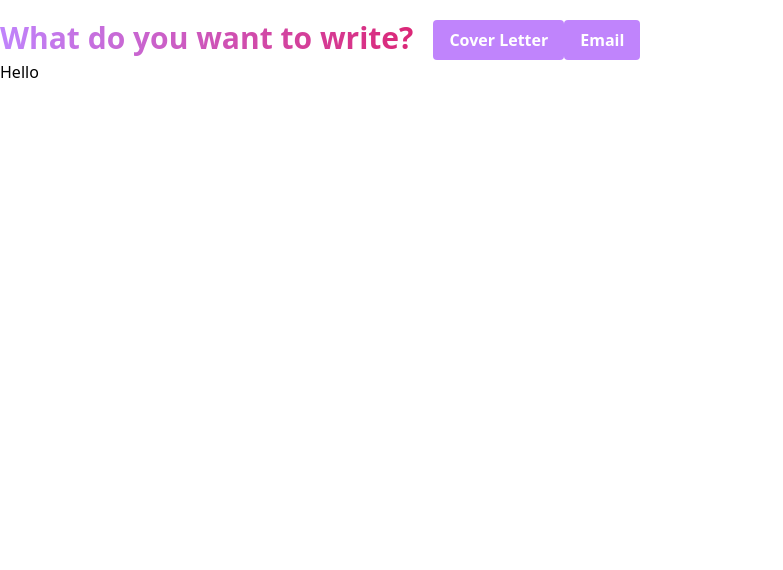
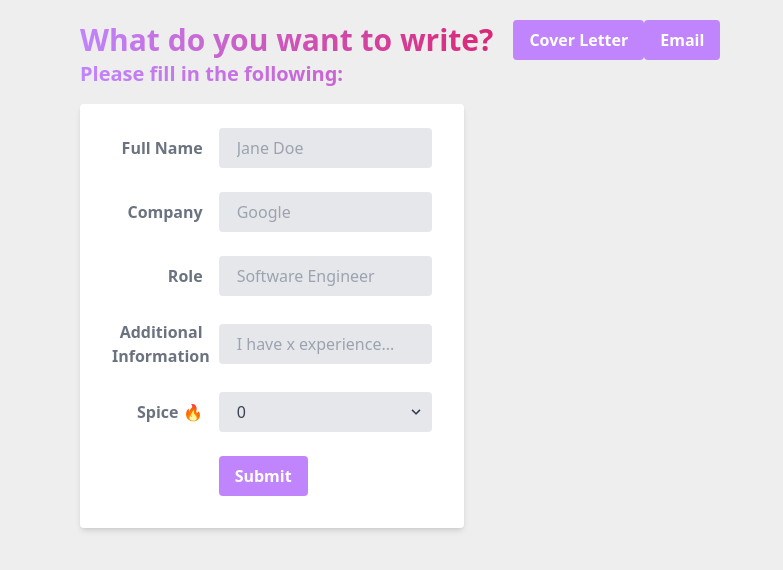
Before and after one commit to Loxiiii/ai-tool, a Next.js app: page / in a window 1280 px wide. Shown: the top 570 px of the page, without its empty margins (0-783 px from the left). Built offline with nearby package versions, Linux system fonts and the light colour scheme.

Commit message:
MVP, working app

```diff
--- a/components/TypeButton.tsx
+++ b/components/TypeButton.tsx
@@ -13,6 +13,8 @@ const testRequest = () => {
     data: {
       prompt: 'Hello, nice to meet you! what is your name?',
     },
+  }).then((data) => {
+    console.log(data.data[0].text);
   });
 };
 
--- a/pages/api/hello.ts
+++ b/pages/api/hello.ts
@@ -21,16 +21,21 @@ const openai = new OpenAIApi(configuration);
 //   res.status(200).json({ name: 'John Doe' });
 // }
 
+// 1 token is 0.75 words
+
+// prompt: "Write a cover letter for the company Forward I am a junior software engineer passionate about technology and solving complex problems. I have worked on several projects which has exposed me to the full stack, including front end, backend, databases and system design. These projects have given me expertise in Javascript, CI/CD pipeline design,  Kubernetes, node, expressjs, tailwindcss, nextjs, react, and many more. Mention how aligned I am with their values. Make it long, risky, and express how their services would have been extremely useful for my past experience"
 export default function handleTest(req, res) {
-  console.log(req.body.prompt);
+  // console.log(req.body.prompt);
+  const temperature = Number(req.body.spice) / 10;
   openai.createCompletion({
     model: 'text-davinci-003',
     // prompt: req.body.prompt,
-    prompt: 'please type a short cover letter for Google',
+    // eslint-disable-next-line quotes
+    prompt: `Write a cover letter for the company ${req.body.company}, specifically for the role ${req.body.role}. My name is ${req.body.fullName}. ${req.body.info}. Mention how aligned I am with their values. express how their services would have been extremely useful for my past experience`,
     max_tokens: 400,
-    temperature: 0,
+    temperature,
   }).then((data) => {
     console.log(data.data.choices);
+    res.send(data.data.choices);
   });
-  res.end();
 }
--- a/pages/index.tsx
+++ b/pages/index.tsx
@@ -3,23 +3,201 @@ import axios from 'axios';
 import TypeButton from '../components/TypeButton.tsx';
 
 export default function Home() {
-  const [showCover2, setShowCover2] = useState(false);
+  const [showCover2, setShowCover2] = useState(true);
+  const [result, setResult] = useState('');
+  const [fullName, setFullName] = useState('');
+  const [company, setCompany] = useState('');
+  const [role, setRole] = useState('');
+  const [info, setInfo] = useState('');
+  const [spice, setSpice] = useState(1);
+
+  const handleFullNameChange = (e) => {
+    setFullName(e.target.value);
+  };
+
+  const handleCompanyChange = (e) => {
+    setCompany(e.target.value);
+  };
+
+  const handleRoleChange = (e) => {
+    setRole(e.target.value);
+  };
+
+  const handleInfoChange = (e) => {
+    setInfo(e.target.value);
+  };
+
+  const handleSpiceChange = (e) => {
+    setSpice(e.target.value);
+  };
+
+  const handleSubmitCoverLetter = (e) => {
+    e.preventDefault();
+    axios({
+      method: 'post',
+      url: '/api/hello',
+      data: {
+        fullName,
+        company,
+        role,
+        info,
+        spice,
+      },
+    }).then((data) => {
+      console.log(data.data[0].text);
+    });
+  };
 
   return (
-    <>
-      <div className="flex flex-row mt-5 ">
-        <div className="mr-5 font-extrabold text-transparent text-3xl bg-clip-text bg-gradient-to-r from-purple-400 to-pink-600">What do you want to write?</div>
+    <div>
+      <div className="flex flex-row mt-5 max-w-3xl my-0 mx-20">
+        <div className="mr-5 font-extrabold text-transparent text-3xl bg-clip-text bg-gradient-to-r from-purple-400 to-pink-600 content-center">What do you want to write?</div>
         <div className="flex flex-row flex-start">
-          {/* <div>Cover Letter</div>
-          <div>Email</div> */}
           <TypeButton text="Cover Letter" />
           <TypeButton text="Email" />
         </div>
       </div>
-      {/* Cover Letter Stage 2 */}
-      <div>
-        Hello
-      </div>
-    </>
+      { /* Show cover 2 */
+        showCover2
+        && (
+          <div className="max-w-3xl mx-20">
+            <div className="font-extrabold text-transparent text-xl bg-clip-text bg-gradient-to-r from-purple-400 to-pink-600">Please fill in the following:</div>
+            <form className="w-full max-w-sm bg-white shadow-md rounded px-8 pt-6 pb-8 mb-4 my-4">
+              <div className="md:flex md:items-center mb-6">
+                <div className="md:w-1/3">
+                  <label className="block text-gray-500 font-bold md:text-right mb-1 md:mb-0 pr-4">
+                    Full Name
+                  </label>
+                </div>
+                <div className="md:w-2/3">
+                  <input
+                    onChange={(e) => {
+                      handleFullNameChange(e);
+                    }}
+                    className="bg-gray-200 appearance-none border-2 border-gray-200 rounded w-full py-2 px-4 text-gray-700 leading-tight focus:outline-none focus:bg-white focus:border-purple-500"
+                    id="inline-full-name"
+                    type="text"
+                    placeholder="Jane Doe"
+                  />
+                </div>
+              </div>
+              <div className="md:flex md:items-center mb-6">
+                <div className="md:w-1/3">
+                  <label className="block text-gray-500 font-bold md:text-right mb-1 md:mb-0 pr-4">
+                    Company
+                  </label>
+                </div>
+                <div className="md:w-2/3">
+                  <input
+                    onChange={(e) => {
+                      handleCompanyChange(e);
+                    }}
+                    className="bg-gray-200 appearance-none border-2 border-gray-200 rounded w-full py-2 px-4 text-gray-700 leading-tight focus:outline-none focus:bg-white focus:border-purple-500"
+                    id="inline-full-name"
+                    type="text"
+                    placeholder="Google"
+                  />
+                </div>
+              </div>
+              <div className="md:flex md:items-center mb-6">
+                <div className="md:w-1/3">
+                  <label className="block text-gray-500 font-bold md:text-right mb-1 md:mb-0 pr-4">
+                    Role
+                  </label>
+                </div>
+                <div className="md:w-2/3">
+                  <input
+                    onChange={(e) => {
+                      handleRoleChange(e);
+                    }}
+                    className="bg-gray-200 appearance-none border-2 border-gray-200 rounded w-full py-2 px-4 text-gray-700 leading-tight focus:outline-none focus:bg-white focus:border-purple-500"
+                    id="inline-full-name"
+                    type="text"
+                    placeholder="Software Engineer"
+                  />
+                </div>
+              </div>
+              <div className="md:flex md:items-center mb-6">
+                <div className="md:w-1/3">
+                  <label className="block text-gray-500 font-bold md:text-right mb-1 md:mb-0 pr-4">
+                    Additional Information
+                  </label>
+                </div>
+                <div className="md:w-2/3">
+                  <input
+                    onChange={(e) => {
+                      handleInfoChange(e);
+                    }}
+                    className="bg-gray-200 appearance-none border-2 border-gray-200 rounded w-full py-2 px-4 text-gray-700 leading-tight focus:outline-none focus:bg-white focus:border-purple-500"
+                    id="inline-full-name"
+                    type="text"
+                    placeholder="I have x experience..."
+                  />
+                </div>
+              </div>
+              {/* <div className="md:flex md:items-center mb-6">
+                <div className="md:w-1/3">
+                  <label className="block text-gray-500 font-bold md:text-right mb-1 md:mb-0 pr-4">
+                    Spice 🔥
+                  </label>
+                </div>
+                <div className="md:w-2/3">
+                  <input className="bg-gray-200 appearance-none border-2 border-gray-200 rounded w-full py-2 px-4 text-gray-700 leading-tight focus:outline-none focus:bg-white focus:border-purple-500" id="inline-full-name" type="text" placeholder="Jane Doe" />
+                </div>
+              </div> */}
+              <div className="md:flex md:items-center mb-6">
+                <div className="md:w-1/3">
+                  <label className="block text-gray-500 font-bold md:text-right mb-1 md:mb-0 pr-4">
+                    Spice 🔥
+                  </label>
+                </div>
+                <div className="md:w-2/3">
+                  <div className="relative">
+                    <select
+                      onChange={(e) => {
+                        handleSpiceChange(e);
+                      }}
+                      className="bg-gray-200 appearance-none border-2 border-gray-200 rounded w-full py-2 px-4 text-gray-700 leading-tight focus:outline-none focus:bg-white focus:border-purple-500 placeholder:5"
+                    >
+                      <option>0</option>
+                      <option>1</option>
+                      <option>2</option>
+                      <option>3</option>
+                      <option>4</option>
+                      <option>5</option>
+                      <option>6</option>
+                      <option>7</option>
+                      <option>8</option>
+                      <option>9</option>
+                      <option>10</option>
+                    </select>
+                    <div className="pointer-events-none absolute inset-y-0 right-0 flex items-center px-2 text-gray-700">
+                      <svg className="fill-current h-4 w-4" xmlns="http://www.w3.org/2000/svg" viewBox="0 0 20 20"><path d="M9.293 12.95l.707.707L15.657 8l-1.414-1.414L10 10.828 5.757 6.586 4.343 8z" /></svg>
+                    </div>
+                  </div>
+
+                </div>
+              </div>
+              <div className="md:flex md:items-center">
+                <div className="md:w-1/3" />
+                <div className="md:w-2/3">
+                  <button
+                    onClick={(e) => {
+                      handleSubmitCoverLetter(e);
+                    }}
+                    className="bg-purple-400 hover:bg-purple-500 active:bg-purple-600 focus:outline-none focus:ring focus:ring-violet-300 text-white font-bold py-2 px-4 rounded cursor-pointer"
+                    type="button"
+                  >
+                    Submit
+                  </button>
+                </div>
+              </div>
+            </form>
+
+          </div>
+
+        )
+      }
+    </div>
   );
 }
--- a/styles/globals.css
+++ b/styles/globals.css
@@ -1,3 +1,12 @@
 @tailwind base;
 @tailwind components;
 @tailwind utilities;
+
+body {
+  /* font-family: 'SF Pro Text', 'SF Pro Icons', 'Helvetica Neue', 'Helvetica',
+    'Arial', sans-serif;
+  padding: 20px 20px 60px;
+  max-width: 50%;
+  margin: 0 auto; */
+  background-color: rgb(238, 238, 238);
+}
```
